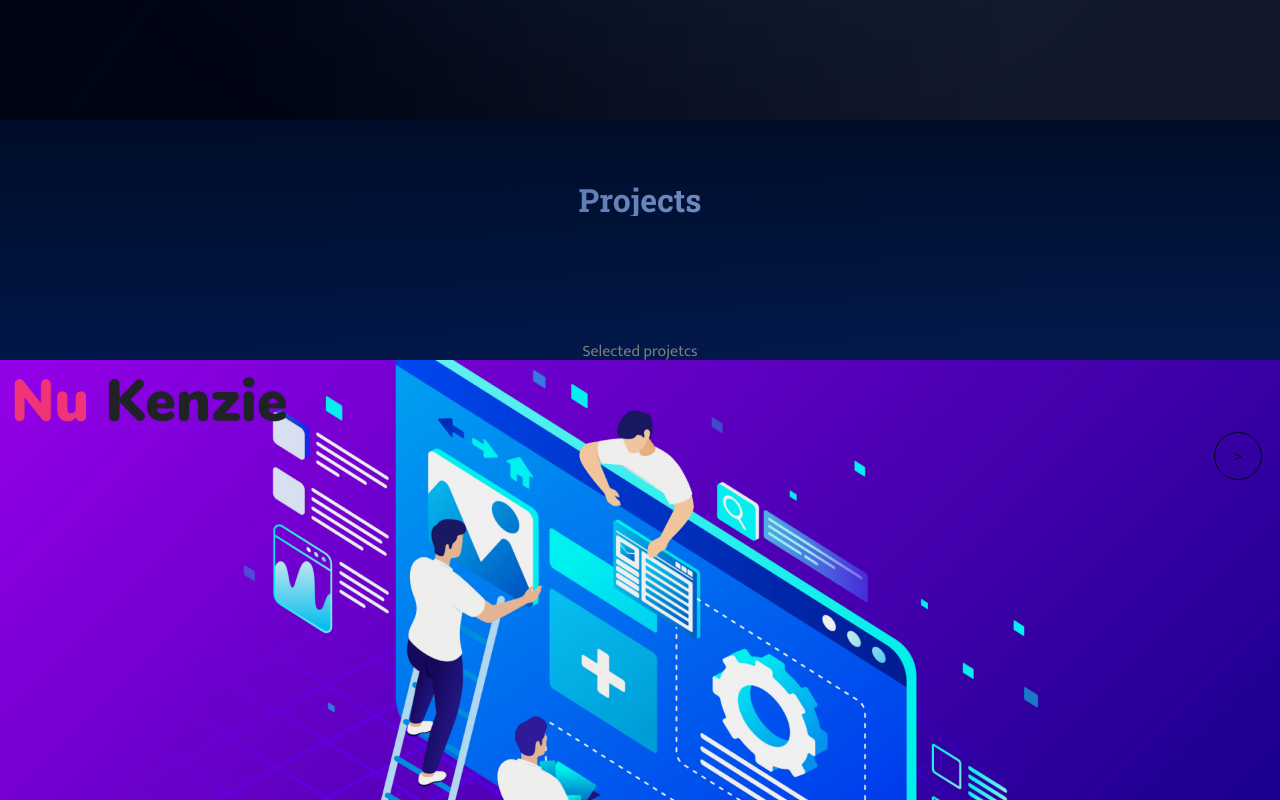
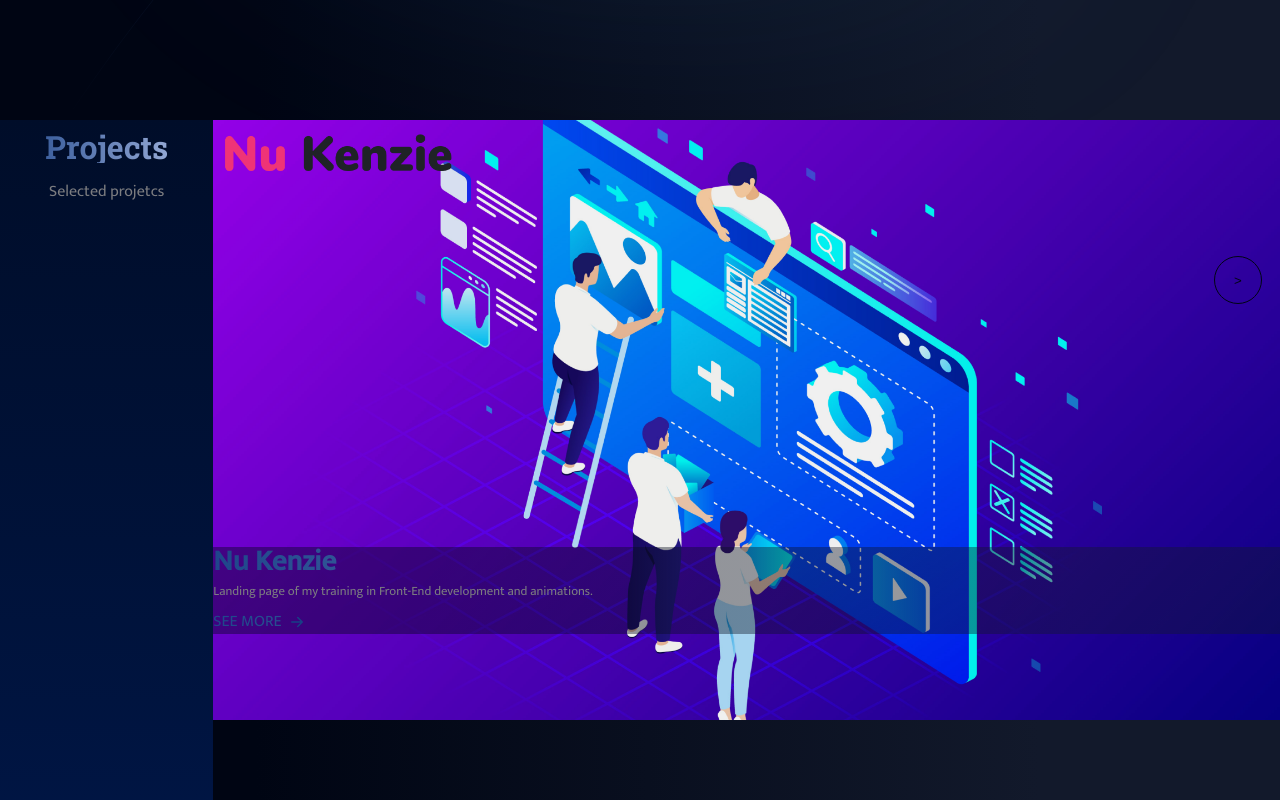
Before and after one commit to HenriqueMts/Eduardo-Henrique-Portfolio, a React (Create React App) app: page / in a window 1280 px wide. Shown: the part 680-1480 px from the top of the page. Built offline with nearby package versions, Linux system fonts and the light colour scheme.

Commit message:
chore: update breakpoint style

```diff
--- a/src/Components/Carousel/styles.js
+++ b/src/Components/Carousel/styles.js
@@ -8,6 +8,9 @@
   align-items: center;
   justify-content: center;
   flex-direction: column;
+  @media (min-width: 720px) {
+    height: 100vh;
+  }
 `;
 
 export const CarouselWrapper = styled.div`
@@ -52,7 +55,7 @@
 export const CarouselContentWrapper = styled.div`
   overflow: hidden;
   width: 100%;
-  height: 100%;
+  height: 100vh;
 `;
 
 export const CarouselContent = styled.div`
--- a/src/Components/Section-Home-Projects/styles.js
+++ b/src/Components/Section-Home-Projects/styles.js
@@ -8,7 +8,11 @@
   background-color: #683bb7;
   flex-direction: column;
   color: #fff;
+
   background: linear-gradient(90deg, #000513 20%, #12192b 81.15%);
+  @media (min-width: 720px) {
+    flex-direction: row;
+  }
 `;
 
 export const Content = styled.div`
@@ -35,6 +39,10 @@
     text-align: center;
     margin-top: 5%;
   }
+  @media (min-width: 720px) {
+    width: 20%;
+    height: 100vh;
+  }
 `;
 
 export const Aside = styled.aside`
```
